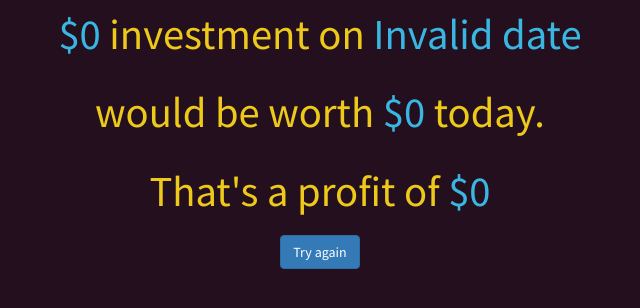
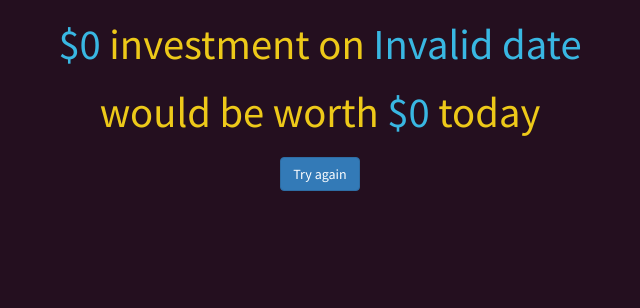
Before and after one commit to Whyseverythingtaken/crypto, a React (Create React App) app: page /#/result in a window 1280 px wide. Shown: the top 308 px of the page, without its empty margins (320-960 px from the left). Built offline with nearby package versions, Linux system fonts and the light colour scheme.

Commit message:
REMOVED: profit

```diff
--- a/src/App.css
+++ b/src/App.css
@@ -5,6 +5,11 @@ html {
 body {
   background-color: rgb(36, 15, 31);
   line-height: 2.0;
+}
+
+p {
+  margin: 0;
+  font-size: 1em;
 }
 
 .one {
@@ -119,4 +124,5 @@ button {
 
 .highlight {
   color: #39b7e2;
+  white-space: nowrap;
 }
--- a/src/scenes/Result.js
+++ b/src/scenes/Result.js
@@ -17,36 +17,31 @@ class Result extends React.Component {
   render() {
     const { location } = this.props;
     const query = queryString.parse(location.search);
-    const date = moment(query.date, 'YYYY-MM-DD')
+    const { date, coins, rate, investment } = query;
+    const formattedDate = moment(date, 'YYYY-MM-DD')
       .format('MMM DD YYYY');
-    const currentValue = Number(query.coins) * Number(query.rate);
+    const currentValue = Number(coins) * Number(rate);
 
-    const _investValue = numeral(query.investment).format('$0,0');
+    const _investValue = numeral(investment).format('$0,0');
     const _currentValue = numeral(currentValue).format('$0,0');
     return (
       <div className="font col-md-offset-1 col-lg-offset-1 col-lg-10 col-md-10" style={{ fontWeight: 400, textAlign: 'center', lineHeight: 1.6 }}>
-        <div className="">
+        <div style={{ marginTop: 10 }}>
           <p>
             <span className="highlight">{_investValue}</span>
             {' investment on '}
-            <span className="highlight">{date}</span>
+            <span className="highlight">{formattedDate}</span>
           </p>
           <p>
             {' would be worth '}
             <span className="highlight">{_currentValue}</span>
-            {' today.'}
-          </p>
-          <p>
-            {'That\'s a profit of '}
-            <span className="highlight">
-              {this._profit(query.investment, currentValue)}
-            </span>
+            {' today'}
           </p>
         </div>
-        <div style={{ lineHeight: 0 }}>
+        <div style={{ lineHeight: 0, marginTop: 10 }}>
           <Link to="/" className="btn btn-primary">Try again</Link>
         </div>
-        <Chart buyDate={query.date} coinsHeld={query.coins} />
+        <Chart buyDate={date} coinsHeld={coins} />
       </div>
     );
   }
```
